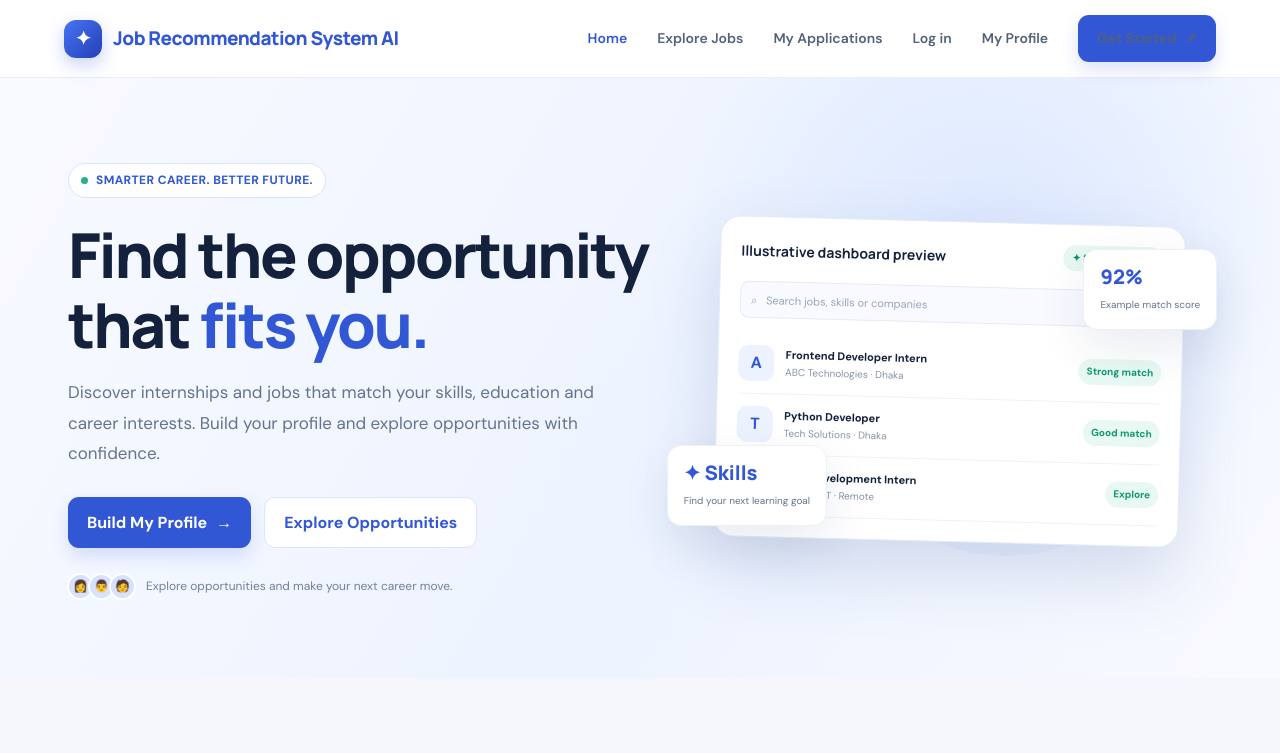
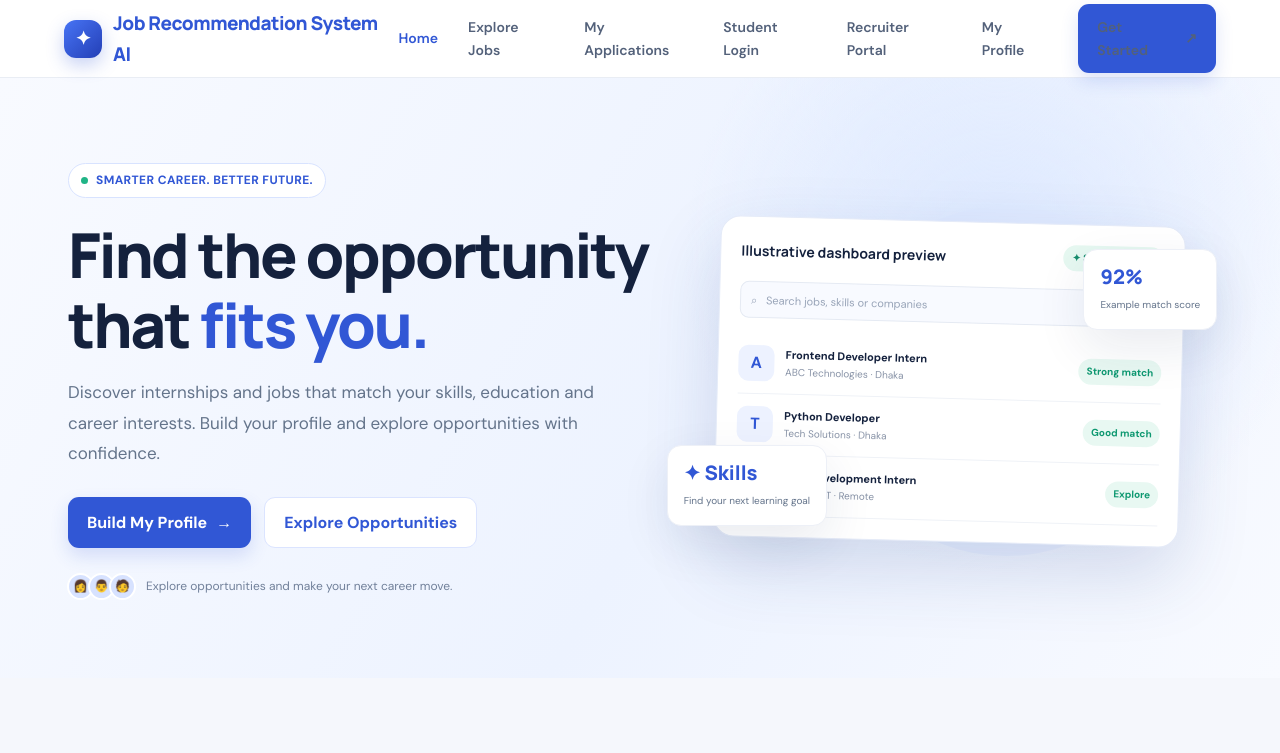
Before and after one commit to Siamm7/Ai-based-new, a website: page index.html in a window 1280 px wide. Shown: the top 753 px of the page. Drawn offline with Linux system fonts and the light colour scheme; no server answers.

Commit message:
Add dedicated recruiter portal navigation

```diff
--- a/index.html
+++ b/index.html
@@ -13,7 +13,8 @@
       <a class="active" href="index.html">Home</a>
       <a href="jobs.html">Explore Jobs</a>
       <a href="my-applications.html">My Applications</a>
-      <a href="login.html">Log in</a>
+      <a href="login.html">Student Login</a>
+      <a href="recruiter-login.html">Recruiter Portal</a>
       <a href="profile.html">My Profile</a>
       <a class="nav-cta" href="register.html">Get Started <span>↗</span></a>
     </nav>
```
